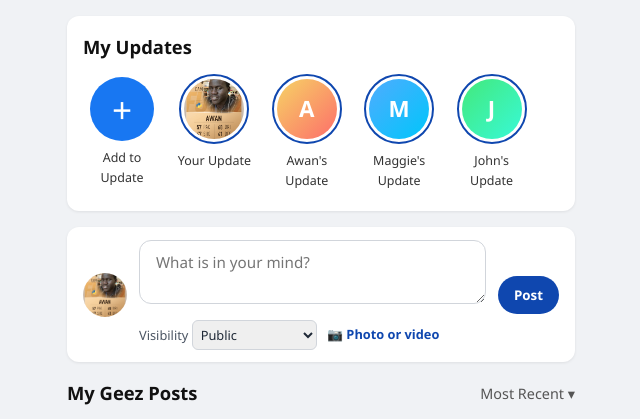
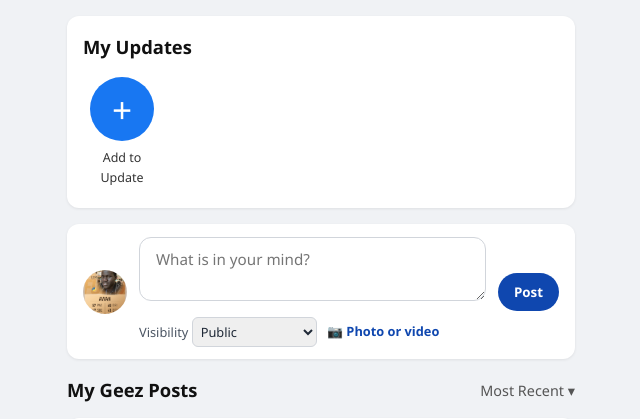
Before and after one commit to Misha-te/Sudana, a Flask app: page /dashboard in a window 1280 px wide. Shown: the part 70-489 px from the top of the page, without its empty margins (319-959 px from the left). Run offline with Flask 3, Linux system fonts and the light colour scheme; a user stored in the database is signed in; data comes from the database, SQL or seed files in the repository.

Commit message:
messages and the dashboard

```diff
--- a/templates/dashboard.html
+++ b/templates/dashboard.html
@@ -22,37 +22,23 @@
         <section class="updates">
             <h2 class="section-title">My Updates</h2>
             <div class="stories">
-                <div class="story">
+                <button class="story story-button" type="button" onclick="document.getElementById('update-dialog').showModal()">
                     <div class="add-circle">+</div>
                     <span>Add to Update</span>
-                </div>
-                <div class="story">
+                </button>
+                {% for item in updates %}
+                <a class="story" href="{{ url_for('view_update', username=item.username, update_id=item.update_id) }}">
                     <div class="story-ring">
                         <div class="story-avatar grad-user"
-                             {% if photo_url %}style="background-image: url('{{ photo_url }}'); background-size: cover; background-position: center; color: transparent;"{% endif %}>{{ username[0]|upper }}</div>
+                             {% if item.photo_url %}style="background-image: url('{{ item.photo_url }}'); background-size: cover; background-position: center; color: transparent;"{% endif %}>{{ item.initial }}</div>
                     </div>
-                    <span>Your Update</span>
-                </div>
-                <div class="story">
-                    <div class="story-ring">
-                        <div class="story-avatar grad-sunset">A</div>
-                    </div>
-                    <span>Awan's Update</span>
-                </div>
-                <div class="story">
-                    <div class="story-ring">
-                        <div class="story-avatar grad-mountain">M</div>
-                    </div>
-                    <span>Maggie's Update</span>
-                </div>
-                <div class="story">
-                    <div class="story-ring">
-                        <div class="story-avatar grad-group">J</div>
-                    </div>
-                    <span>John's Update</span>
-                </div>
+                    <span>{{ item.name }}</span>
+                </a>
+                {% endfor %}
             </div>
         </section>
+
+        {% for category, message in get_flashed_messages(with_categories=true) %}<div class="inline-error feed-error">{{ message }}</div>{% endfor %}
 
         <!-- Post composer -->
         <form class="composer" method="POST" action="{{ url_for('create_post') }}" enctype="multipart/form-data">
@@ -149,13 +135,13 @@
                         {% endfor %}
                     </div>
                 </form>
-                <button type="button" onclick="this.closest('.post').querySelector('.comment-form').hidden=false">&#128172; Comment</button>
+                <button type="button" onclick="const form=this.closest('.post').querySelector('.comment-form'); form.hidden=!form.hidden; if(!form.hidden) form.querySelector('input').focus()">&#128172; Comment</button>
                 <button>&#10150; Share</button>
             </div>
             {% for comment in post.comments %}<p class="comment"><strong>@{{ comment.username }}</strong> {{ comment.text }}</p>{% endfor %}
             <form class="comment-form" hidden method="POST" action="{{ url_for('comment_post', post_id=post.id) }}">
-                <input name="comment" maxlength="300" placeholder="Write a respectful comment…" required>
-                <button type="submit">Post comment</button>
+                <input name="comment" maxlength="300" aria-label="Comment" required>
+                <button type="submit" class="comment-send" aria-label="Send comment">➤</button>
             </form>
         </article>
             {% endfor %}
@@ -212,6 +198,15 @@
         </article>
         {% endif %}
     </main>
+
+    <dialog id="update-dialog" class="update-dialog">
+        <form method="POST" action="{{ url_for('create_update') }}" enctype="multipart/form-data" class="stack-form">
+            <div class="post-editor-heading"><h2>Add to Update</h2><button type="button" onclick="this.closest('dialog').close()" aria-label="Close">&times;</button></div>
+            <label>Text update<textarea name="text" maxlength="500" placeholder="Share an update…"></textarea></label>
+            <label class="update-upload">Upload image<input type="file" name="image" accept="image/png,image/jpeg,image/gif,image/webp"></label>
+            <button class="primary-button">Share update</button>
+        </form>
+    </dialog>
 
     <dialog class="post-editor-dialog" id="post-editor-dialog" aria-labelledby="post-editor-title">
         <form method="POST" id="post-editor-form">
--- a/templates/dating.html
+++ b/templates/dating.html
@@ -1 +1 @@
-<!doctype html><html lang="en"><head><meta charset="utf-8"><meta name="viewport" content="width=device-width,initial-scale=1"><title>Dating | Sudana</title><link rel="stylesheet" href="{{ url_for('static', filename='style.css') }}"></head><body class="app-body"><header class="topbar"><a class="hamburger back-link" href="{{ url_for('dashboard') }}">←</a><div class="brand">dating</div></header><main class="feed"><div class="profile-card"><h1>Discover people</h1><p class="hint">Connect respectfully. Only share what feels safe.</p>{% for person in people %}<article class="person-row"><div><strong>{{ person.first_name }} {{ person.last_name }}</strong><p>@{{ person.username }} · {{ person.get('home_country') or person.hometown }}</p></div><a class="cta" href="{{ url_for('profile', name=person.username) }}">View profile</a></article>{% else %}<p>No profiles available.</p>{% endfor %}</div></main></body></html>
+<!doctype html><html lang="en"><head><meta charset="utf-8"><meta name="viewport" content="width=device-width,initial-scale=1"><title>Dating | Sudana</title><link rel="stylesheet" href="{{ url_for('static', filename='style.css') }}"></head><body class="app-body"><header class="topbar"><a class="hamburger back-link" href="{{ url_for('dashboard') }}">←</a><div class="brand">dating</div></header><main class="feed"><div class="profile-card"><h1>Discover people</h1><p class="hint">Connect respectfully. Only share what feels safe.</p>{% for person in people %}<article class="person-row"><div><strong>{{ display_name(person) }}</strong><p>@{{ person.username }} · {{ person.get('home_country') or person.hometown }}</p></div><a class="cta" href="{{ url_for('profile', name=person.username) }}">View profile</a></article>{% else %}<p>No profiles available.</p>{% endfor %}</div></main></body></html>
--- a/templates/messages.html
+++ b/templates/messages.html
@@ -1,4 +1,4 @@
 <!doctype html><html lang="en"><head><meta charset="utf-8"><meta name="viewport" content="width=device-width,initial-scale=1"><title>Messages | Sudana</title><link rel="stylesheet" href="{{ url_for('static', filename='style.css') }}"></head>
-<body class="app-body"><header class="topbar"><a class="hamburger back-link" href="{{ url_for('dashboard') }}">←</a><div class="brand">messages</div><a class="logout-top" href="{{ url_for('settings') }}">Privacy</a></header>
-<main class="feed"><div class="profile-card"><nav class="message-tabs"><a class="{{ 'active' if tab == 'all' }}" href="{{ url_for('messages', tab='all') }}">All</a><a class="{{ 'active' if tab == 'unread' }}" href="{{ url_for('messages', tab='unread') }}">Unread</a><a class="{{ 'active' if tab == 'requests' }}" href="{{ url_for('messages', tab='requests') }}">Requests</a></nav>
-{% if messages %}{% for message in messages %}<article class="message-card {{ 'unread' if not message.read }}"><h3>{{ message.sender_name }} <small>@{{ message.sender }}</small></h3><p>{{ message.text }}</p><small>{{ message.created_at }}{% if message.request %} · Message request{% endif %}</small>{% if not message.read %}<form method="post" action="{{ url_for('read_message', message_id=message.id) }}"><button>Mark read</button></form>{% endif %}<form method="post" action="{{ url_for('send_message', username=message.sender) }}"><input name="message" placeholder="Reply…" required><button>Send</button></form></article>{% endfor %}{% else %}<div class="empty-state"><h2>No {{ tab }} messages</h2><p>New conversations will appear here.</p></div>{% endif %}</div></main></body></html>
+<body class="app-body"><header class="topbar"><a class="hamburger back-link" href="{{ url_for('dashboard') }}">←</a><div class="brand">messages</div><span></span></header>
+<main class="feed narrow-feed"><section class="profile-card"><nav class="message-tabs"><a class="{{ 'active' if tab == 'all' }}" href="{{ url_for('messages', tab='all') }}">All Messages</a><a class="{{ 'active' if tab == 'unread' }}" href="{{ url_for('messages', tab='unread') }}">Unread</a><a class="{{ 'active' if tab == 'requests' }}" href="{{ url_for('messages', tab='requests') }}">Requests</a></nav>
+{% if conversations %}<div class="conversation-list">{% for conversation in conversations %}<a href="{{ url_for('conversation', username=conversation.username) }}" class="conversation-row"><span class="conversation-avatar">{{ conversation.username[0]|upper }}</span><strong>@{{ conversation.username }}</strong>{% if conversation.unread_count %}<span class="conversation-badge">{{ conversation.unread_count }}</span>{% endif %}</a>{% endfor %}</div>{% else %}<div class="empty-state"><h2>No {{ tab }} conversations</h2><p>New conversations will appear here.</p></div>{% endif %}</section></main></body></html>
```
